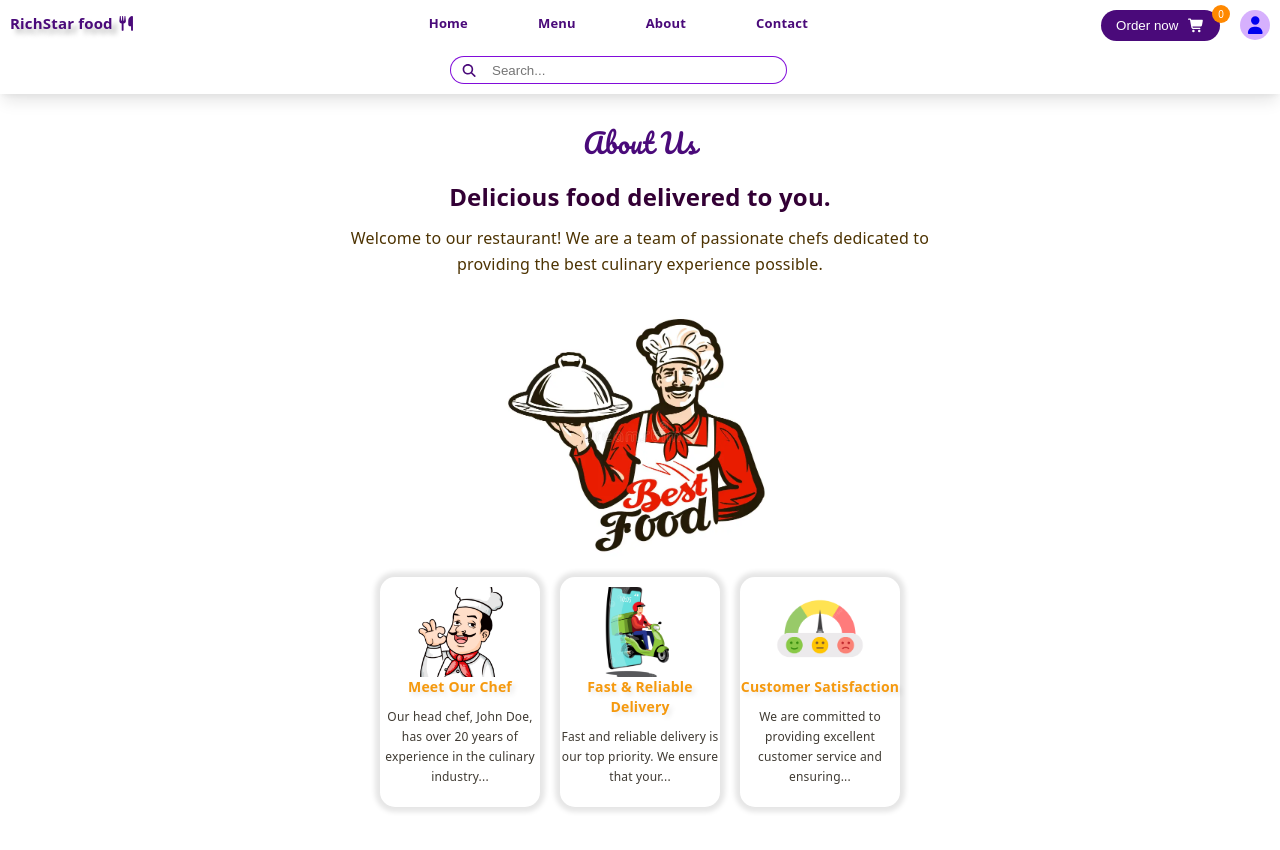
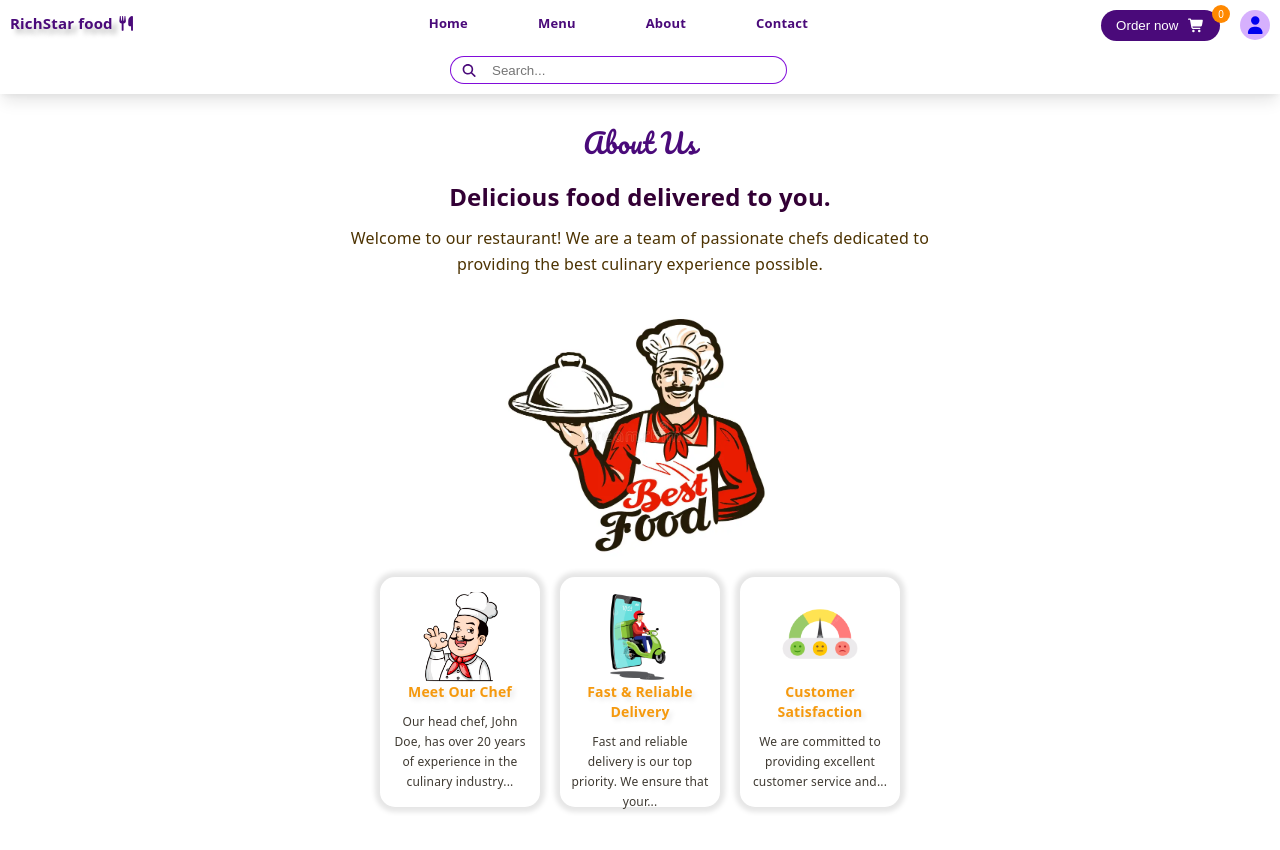
Before and after one commit to Richstar-plus/food-order-app-external-api, a React (Vite) app: page /about in a window 1280 px wide. Shown: the top 850 px of the page. Built offline with nearby package versions, Linux system fonts and the light colour scheme.

Commit message:
Update About and Contact pages: add padding to About hero section and correct email address in Contact page

```diff
--- a/src/pages/About.css
+++ b/src/pages/About.css
@@ -46,6 +46,7 @@
   display: flex;
   flex-direction: column;
   align-items: center;
+  padding: 5px 10px;
 }
 
 .hero-image {
--- a/src/pages/About.jsx
+++ b/src/pages/About.jsx
@@ -61,8 +61,7 @@ export function AboutPage() {
               </div>
               <div className="hero-text">
                 <p>
-                  We are committed to providing excellent customer service and
-                  ensuring...
+                  We are committed to providing excellent customer service and...
                 </p>
               </div>
             </div>
--- a/src/pages/Contact.jsx
+++ b/src/pages/Contact.jsx
@@ -44,7 +44,7 @@ export function ContactPage() {
                 <h3>Email Us</h3>
               </div>
               <div className="contact-email">
-                <p>richardsunday081@gmail.com</p>
+                <p>richardsunday0812@gmail.com</p>
               </div>
             </div>
 
```
